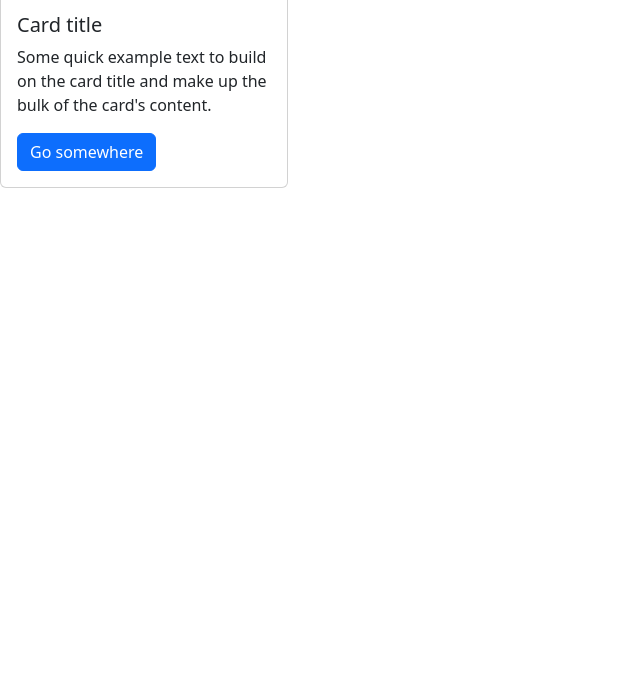
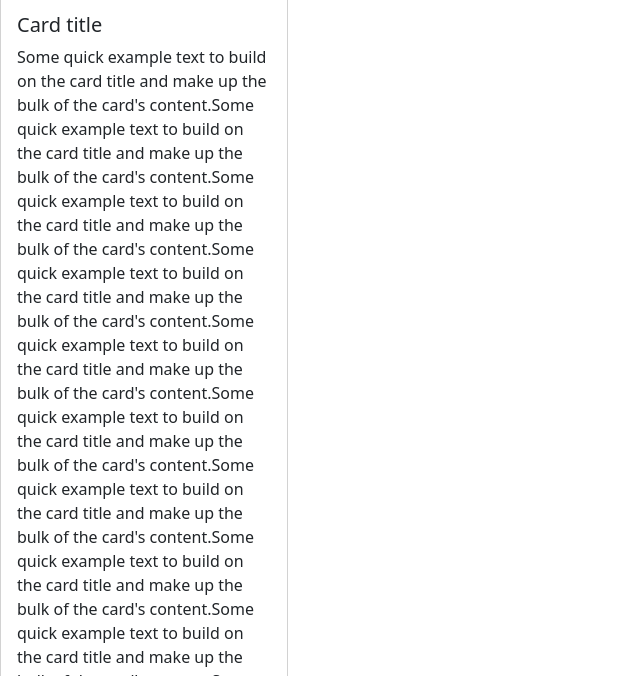
Before and after one commit to MultipleCoffee/MultipleCoffee.github.io, a plain HTML site: page index.html in a window 1280 px wide. Shown: the part 124-800 px from the top of the page, without its empty margins (0-640 px from the left). Drawn offline with nearby package versions, Linux system fonts and the light colour scheme.

Commit message:
recommit

```diff
--- a/index.html
+++ b/index.html
@@ -19,6 +19,20 @@
         <div class="card-body">
             <h5 class="card-title">Card title</h5>
             <p class="card-text">Some quick example text to build on the card title and make up the bulk of the card's
+                content.Some quick example text to build on the card title and make up the bulk of the card's
+                content.Some quick example text to build on the card title and make up the bulk of the card's
+                content.Some quick example text to build on the card title and make up the bulk of the card's
+                content.Some quick example text to build on the card title and make up the bulk of the card's
+                content.Some quick example text to build on the card title and make up the bulk of the card's
+                content.Some quick example text to build on the card title and make up the bulk of the card's
+                content.Some quick example text to build on the card title and make up the bulk of the card's
+                content.Some quick example text to build on the card title and make up the bulk of the card's
+                content.Some quick example text to build on the card title and make up the bulk of the card's
+                content.Some quick example text to build on the card title and make up the bulk of the card's
+                content.Some quick example text to build on the card title and make up the bulk of the card's
+                content.Some quick example text to build on the card title and make up the bulk of the card's
+                content.Some quick example text to build on the card title and make up the bulk of the card's
+                content.Some quick example text to build on the card title and make up the bulk of the card's
                 content.</p>
             <a href="#" class="btn btn-primary">Go somewhere</a>
         </div>
```
